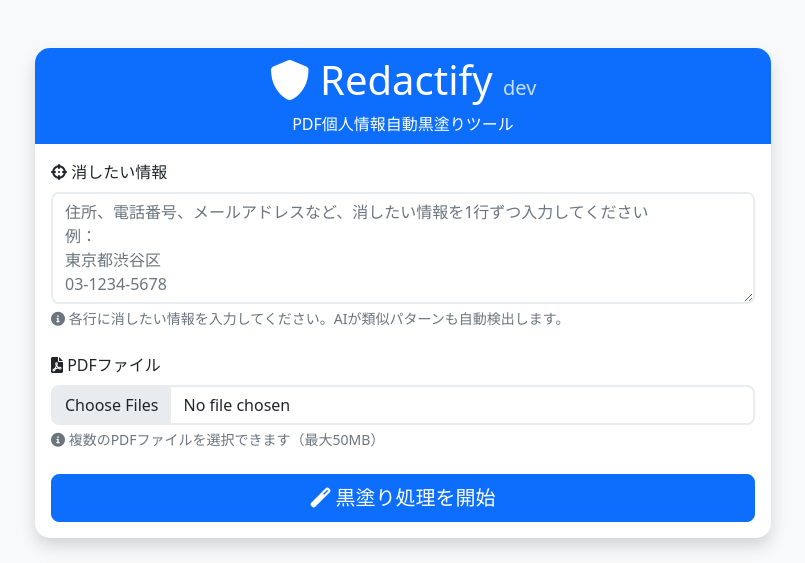
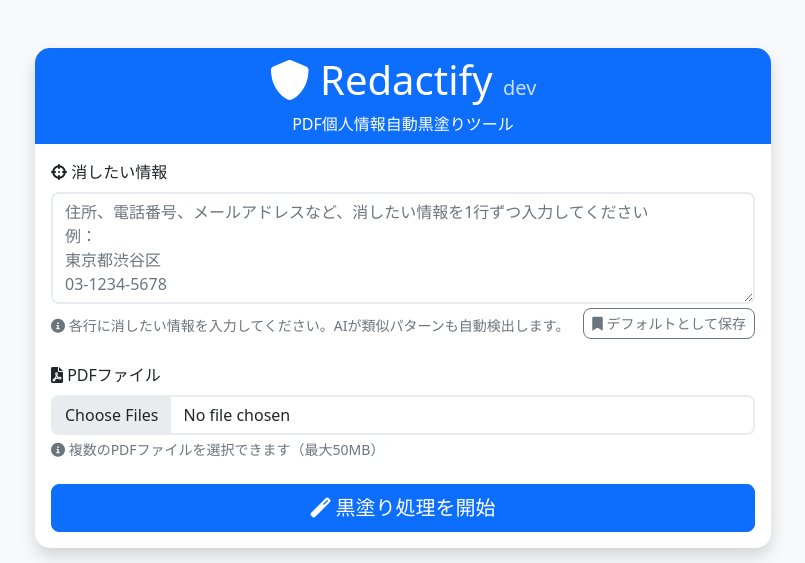
Before and after one commit to dl-ezo/redactify, a Flask app: page / in a window 1280 px wide. Shown: the top 563 px of the page, without its empty margins (237-1042 px from the left). Run offline with Flask 3, Linux system fonts and the light colour scheme.

Commit message:
Remove Heroku deployment and add default patterns feature
- Delete .github/workflows/deploy.yml to stop auto-deploying to Heroku on push
- Fix invalid JSON in config.json.sample (array had object key syntax)
- Add localStorage-based default patterns: users can save/clear defaults via UI buttons, pre-filled on next visit

Co-Authored-By: Claude Sonnet 4.6 <noreply@anthropic.com>

```diff
--- a/static/js/app.js
+++ b/static/js/app.js
@@ -6,8 +6,39 @@ document.addEventListener('DOMContentLoaded', function() {
     const downloadBtn = document.getElementById('downloadBtn');
     const resetBtn = document.getElementById('resetBtn');
     const retryBtn = document.getElementById('retryBtn');
+    const saveDefaultBtn = document.getElementById('saveDefaultBtn');
+    const clearDefaultBtn = document.getElementById('clearDefaultBtn');
+    const targetPatterns = document.getElementById('targetPatterns');
+
+    const STORAGE_KEY = 'redactify_default_patterns';
 
     let currentSessionId = null;
+
+    // デフォルト値をロード
+    const saved = localStorage.getItem(STORAGE_KEY);
+    if (saved) {
+        targetPatterns.value = saved;
+        clearDefaultBtn.style.display = '';
+    }
+
+    saveDefaultBtn.addEventListener('click', function() {
+        const value = targetPatterns.value.trim();
+        if (!value) {
+            alert('デフォルトとして保存する内容を入力してください。');
+            return;
+        }
+        localStorage.setItem(STORAGE_KEY, value);
+        clearDefaultBtn.style.display = '';
+        saveDefaultBtn.innerHTML = '<i class="fas fa-check"></i> 保存しました';
+        setTimeout(() => {
+            saveDefaultBtn.innerHTML = '<i class="fas fa-bookmark"></i> デフォルトとして保存';
+        }, 2000);
+    });
+
+    clearDefaultBtn.addEventListener('click', function() {
+        localStorage.removeItem(STORAGE_KEY);
+        clearDefaultBtn.style.display = 'none';
+    });
 
     uploadForm.addEventListener('submit', function(e) {
         e.preventDefault();
--- a/templates/index.html
+++ b/templates/index.html
@@ -31,9 +31,19 @@
                                     placeholder="住所、電話番号、メールアドレスなど、消したい情報を1行ずつ入力してください&#10;例：&#10;東京都渋谷区&#10;03-1234-5678&#10;example@example.com"
                                     required
                                 ></textarea>
-                                <div class="form-text">
-                                    <i class="fas fa-info-circle"></i>
-                                    各行に消したい情報を入力してください。AIが類似パターンも自動検出します。
+                                <div class="d-flex justify-content-between align-items-center mt-1">
+                                    <div class="form-text">
+                                        <i class="fas fa-info-circle"></i>
+                                        各行に消したい情報を入力してください。AIが類似パターンも自動検出します。
+                                    </div>
+                                    <div class="d-flex gap-2">
+                                        <button type="button" class="btn btn-sm btn-outline-secondary" id="saveDefaultBtn">
+                                            <i class="fas fa-bookmark"></i> デフォルトとして保存
+                                        </button>
+                                        <button type="button" class="btn btn-sm btn-outline-danger" id="clearDefaultBtn" style="display: none;">
+                                            <i class="fas fa-times"></i> デフォルトを削除
+                                        </button>
+                                    </div>
                                 </div>
                             </div>
 
```
Also changed, not shown: .github/workflows/deploy.yml (deleted), 1 other file.
